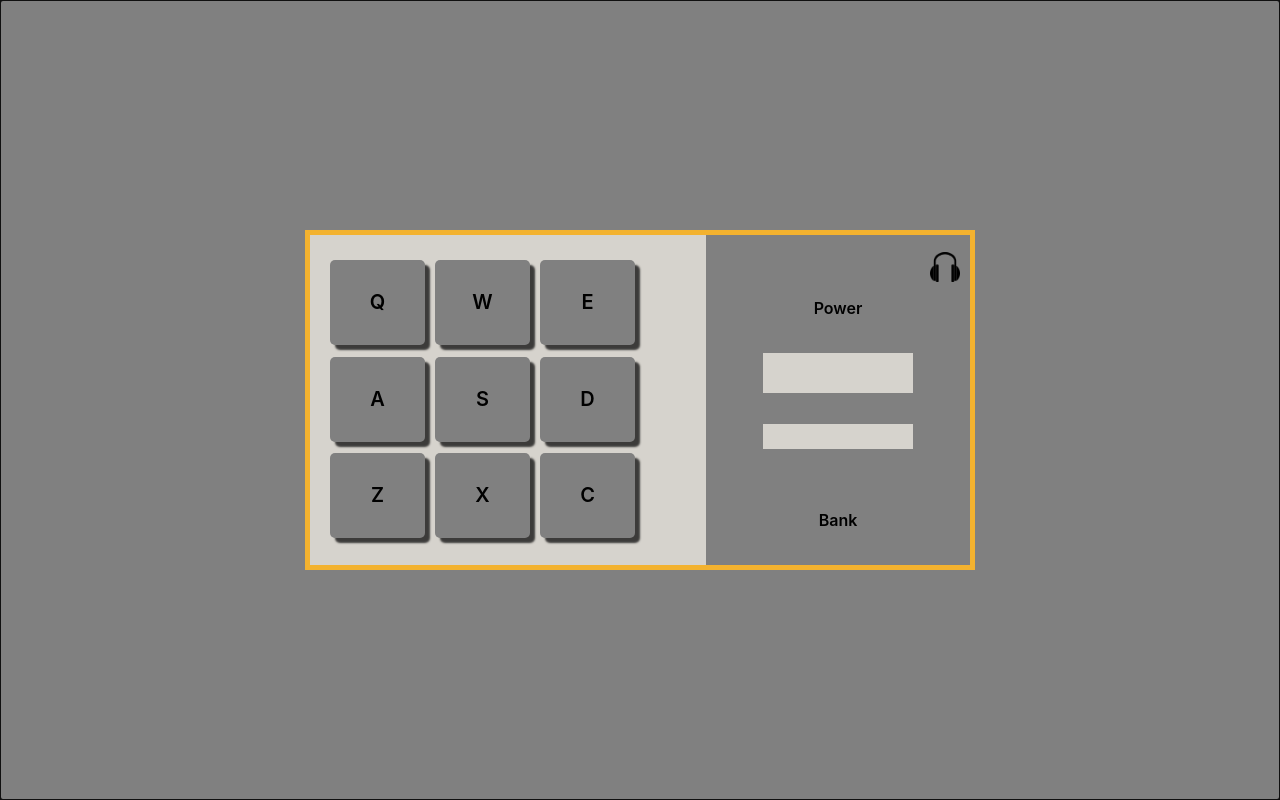
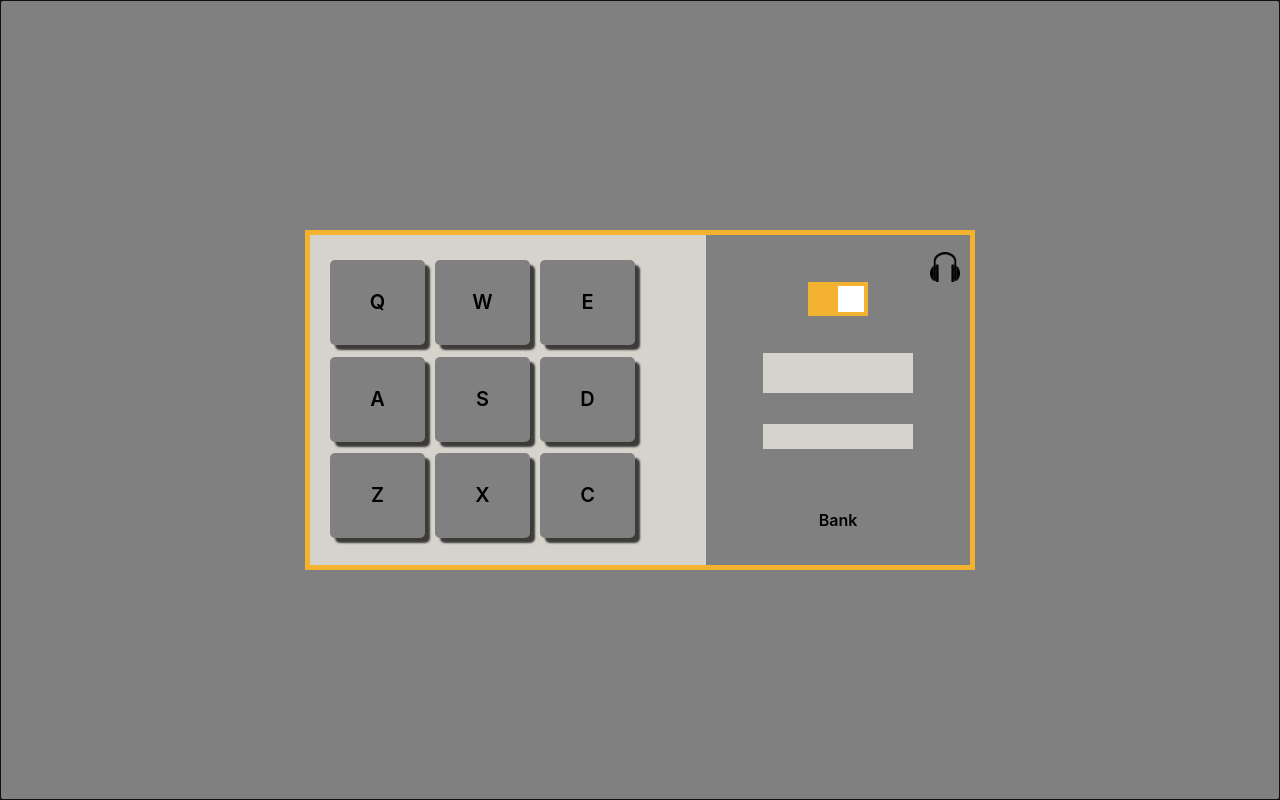
Before and after one commit to sergeialimov/drum-machine, a React (Create React App) app: page / in a window 1280 px wide. Built offline with nearby package versions, Linux system fonts and the light colour scheme.

Commit message:
add power button

```diff
--- a/src/App.css
+++ b/src/App.css
@@ -77,3 +77,44 @@
   margin: 0 auto 0 auto;
   align-self: center;
 }
+
+.switch {
+  position: relative;
+  display: inline-block;
+  width: 60px;
+  height: 34px;
+}
+
+.slider {
+  position: absolute;
+  cursor: pointer;
+  top: 0;
+  left: 0;
+  right: 0;
+  bottom: 0;
+  background-color: #ccc;
+  -webkit-transition: .4s;
+  transition: .4s;
+}
+
+.slider:before {
+  position: absolute;
+  content: "";
+  height: 26px;
+  width: 26px;
+  left: 4px;
+  bottom: 4px;
+  background-color: white;
+  -webkit-transition: .4s;
+  transition: .4s;
+}
+
+input:checked + .slider {
+  background-color: #F3B22F;
+}
+
+input:checked + .slider:before {
+  -webkit-transform: translateX(26px);
+  -ms-transform: translateX(26px);
+  transform: translateX(26px);
+}
--- a/src/App.jsx
+++ b/src/App.jsx
@@ -7,10 +7,14 @@ class App extends Component {
   constructor(props) {
     super(props);
     this.state = {
+      power: true,
       mode: 'guitar',
       name: '',
+      checked: true,
     }
     this.play = this.play.bind(this);
+    this.power = this.power.bind(this);
+    this.handleCheck = this.handleCheck.bind(this);
     this.onKeyPressed = this.onKeyPressed.bind(this);
     this.app = React.createRef();
     this.Q = React.createRef();
@@ -34,9 +38,23 @@ class App extends Component {
   }
 
   play = (id, soundName) => (e) => {
-    this.setState({ name: soundName });
-    this[id].current.currentTime = 0;
-    this[id].current.play();
+    if (this.state.power) {
+      this.setState({ name: soundName });
+      this[id].current.currentTime = 0;
+      this[id].current.play();
+    }
+  }
+
+  power () {
+    this.setState({
+      power: !this.state.power,
+    })
+  }
+
+  handleCheck(e){
+   this.setState({
+    checked: e.target.checked
+    })
   }
 
   onKeyPressed(e) {
@@ -110,9 +128,14 @@ class App extends Component {
             <div id="logo">
               <img id="logo" src={logo} alt="logo"/>
             </div>
-            <div id="toggler">
-              <p>Power</p>
-            </div>
+            <label class="switch">
+              <input
+                type="checkbox"
+                onClick={this.power}
+                onChange={this.handleCheck}
+                checked={this.state.checked}/>
+              <span class="slider"></span>
+            </label>
             <div id="nameBox">
               <p id="display">{this.state.name}</p>
             </div>
```
